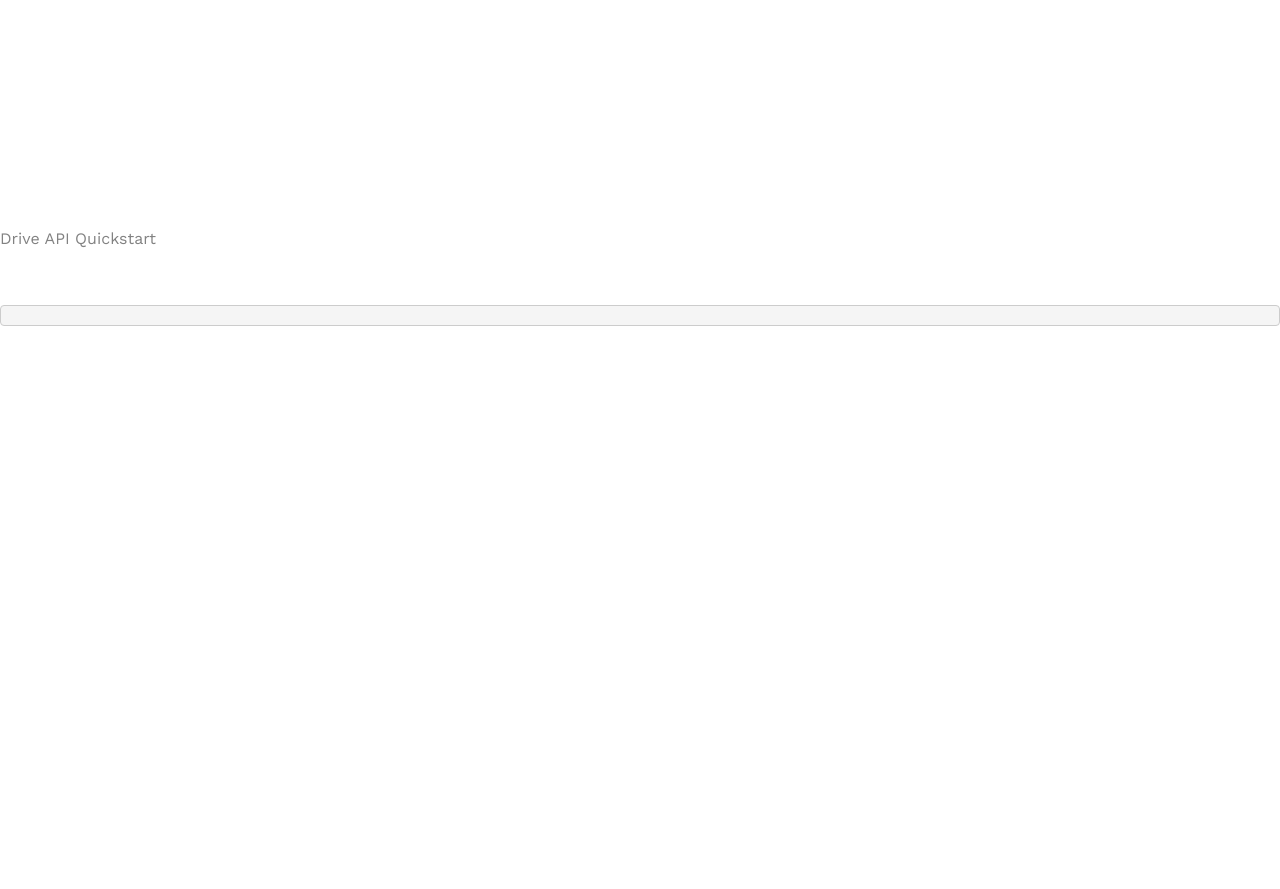
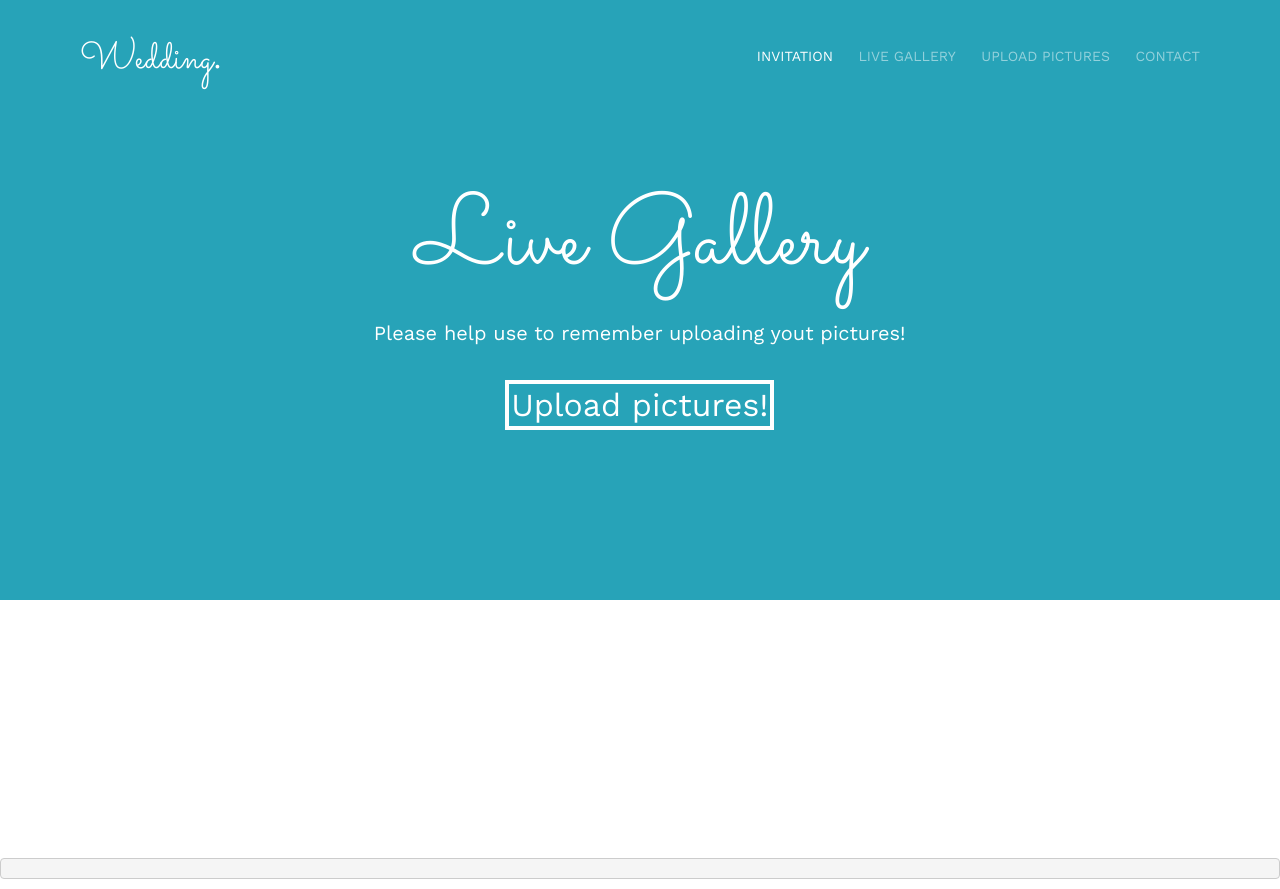
Before and after one commit to ansoldado/wedding_invitation, a website: page livegallery.html in a window 1280 px wide. Before the commit the page ends 800 px from the top, so only its background shows below. Drawn offline with nearby package versions, Linux system fonts and the light colour scheme; files whose address does not match are found by name.

Commit message:
update gallery and canva

```diff
--- a/css/style.css
+++ b/css/style.css
@@ -51,6 +51,13 @@ a {
   -webkit-transition: 0.5s;
   -o-transition: 0.5s;
   transition: 0.5s;
+}
+
+a.button {
+  color: white;
+  font-size: 2em;
+  border: 4px solid white;
+  padding: 2px;
 }
 a:hover, a:active, a:focus {
   color: #19b593;
--- a/js/simplyCountdown.js
+++ b/js/simplyCountdown.js
@@ -116,9 +116,9 @@
     simplyCountdown = function (elt, args) {
         var parameters = extend({
                 year: 2024,
-                month: 1,
+                month: 7,
                 day: 6,
-                hours: 14,
+                hours: 13,
                 minutes: 0,
                 seconds: 0,
                 words: {
--- a/livegallery.html
+++ b/livegallery.html
@@ -108,6 +108,22 @@
       </div>
     </nav>
 
+	<header id="fh5co-header" class="fh5co-cover fh5co-cover-sm" role="banner" style="background-image:url(images/img_bg_1.jpg);">
+		<div class="overlay"></div>
+		<div class="fh5co-container">
+			<div class="row">
+				<div class="col-md-8 col-md-offset-2 text-center">
+					<div class="display-t">
+						<div class="display-tc animate-box" data-animate-effect="fadeIn">
+							<h1>Live Gallery</h1>
+							<h2>Please help use to remember uploading yout pictures!</h2>
+              <a class="button" href="https://forms.gle/k7aekisCAy3wPF9a8" target="_blank">Upload pictures!</a>
+						</div>
+					</div>
+				</div>
+      </div>
+		</div>
+	</header>
 
     <!-- <div class="row">
       <div class="col-md-8 col-md-offset-2 text-center fh5co-heading animate-box">
@@ -126,7 +142,6 @@
         </div>
       </div>
     </div>
-    <p>Drive API Quickstart</p>
 
     <!--Add buttons to initiate auth sequence and sign out-->
     <button id="authorize_button" onclick="handleAuthClick()">Authorize</button>
@@ -247,7 +262,7 @@
         let response;
         try {
           response = await gapi.client.drive.files.list({
-            'q': "modifiedTime > '2024-06-01T09:40:00'"
+            'q': "modifiedTime > '2024-07-05T09:40:00'"
           });
         } catch (err) {
           // document.getElementById('content').innerText = err.message;
```
Also changed, not shown: index.html (+1 -1 lines), 2 other files.
